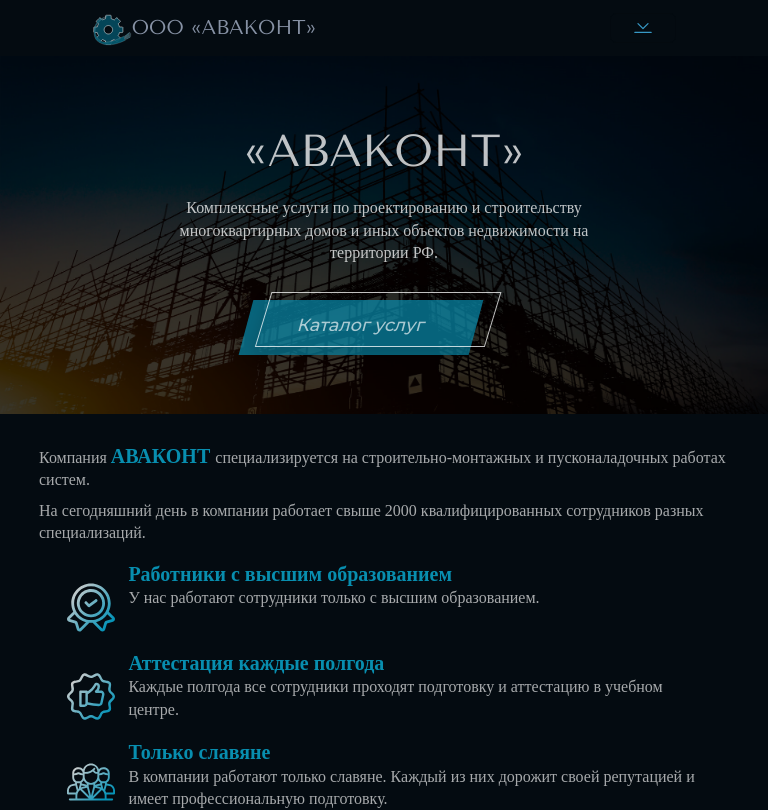
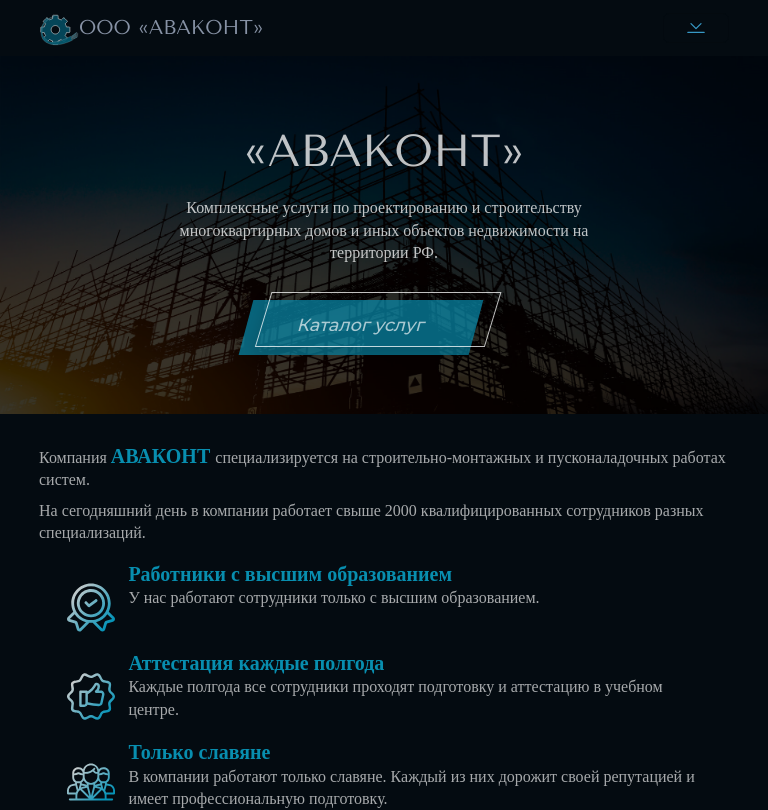
Before and after one commit to AnigalHub/Installation, a Vue app: page / in a window 768 px wide. Shown: the top 810 px of the page. Built offline with nearby package versions, Linux system fonts and the light colour scheme.

Commit message:
добавлены адаптивные стили про отступы

```diff
--- a/src/components/Navbar.vue
+++ b/src/components/Navbar.vue
@@ -98,8 +98,21 @@
         color: #8792a5;
         padding-top: 30px;
     }
+    @media screen and (min-width: 992px) and (max-width: 1200px){
+        .navbar{
+            padding: 5px 5%;
+        }
+    }
+    @media screen and (min-width: 768px) and (max-width: 992px){
+        .navbar{
+            padding: 5px 2%;
+        }
+    }
     /*АДАПТИВНОСТЬ*/
     @media screen and (max-width: 768px) {
+        .navbar{
+            padding: 5px 0;
+        }
         /*все кнопки в меню*/
         .nav-link {
             font-size: 1.15rem;
```
